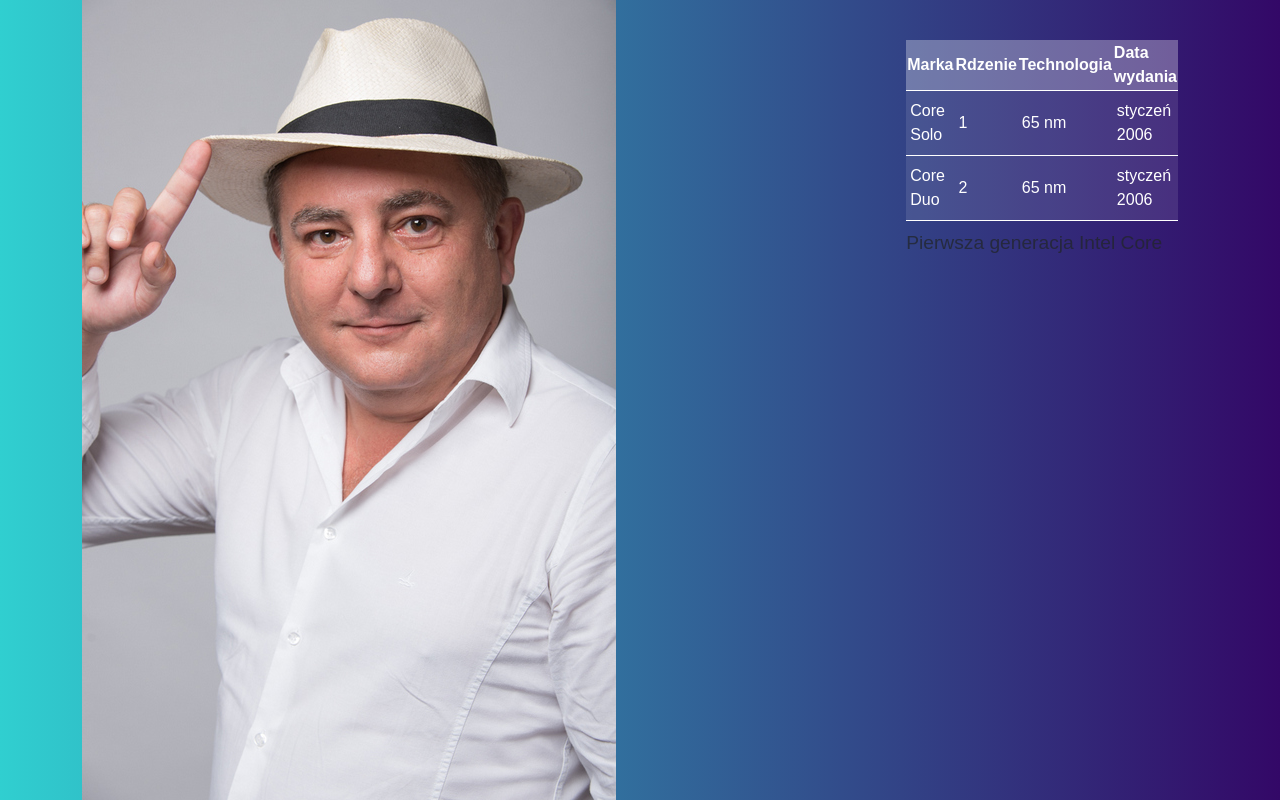
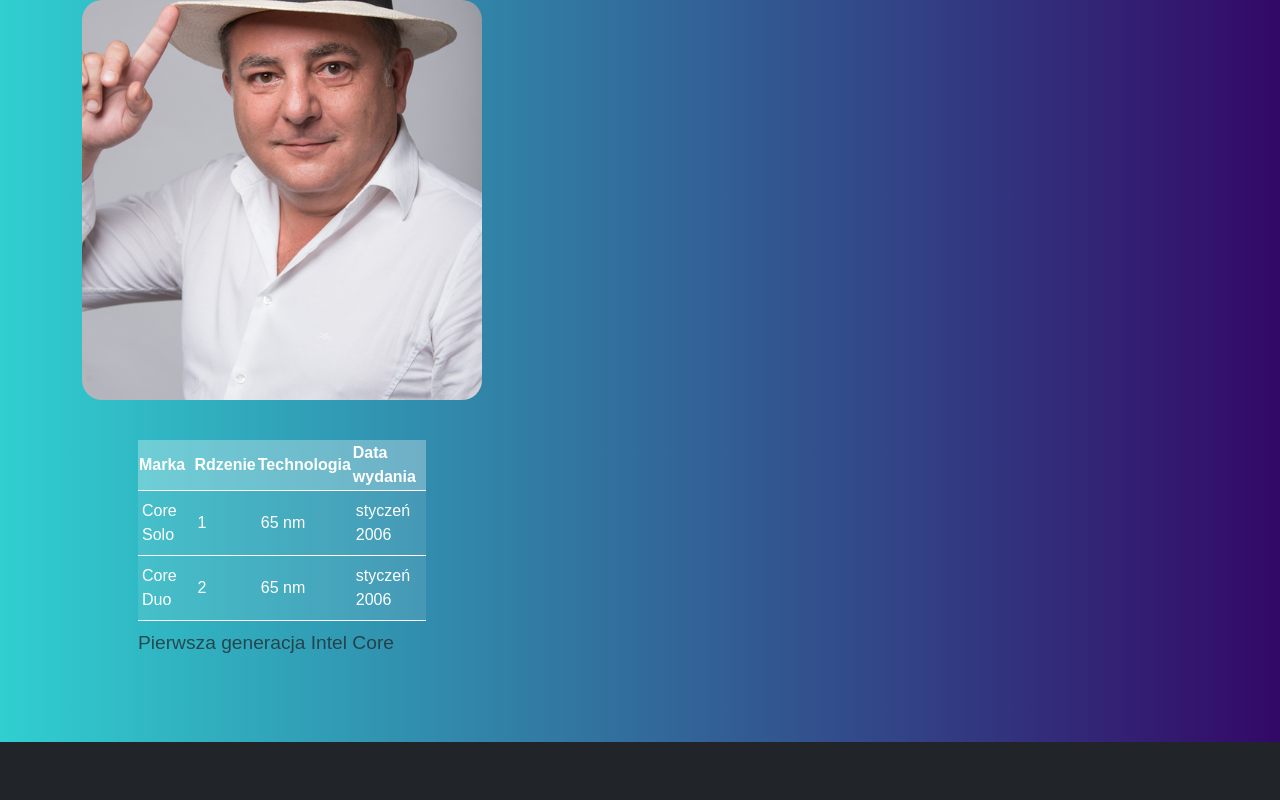
Before and after one commit to Dejwero/DjangoApp, a Django app: page /profile/1/ in a window 1280 px wide. Shown: the part 58-858 px from the top of the page. After the commit the page ends 800 px from the top, so only its background shows below. Run offline with Django 4.2, Linux system fonts and the light colour scheme; data comes from the database, SQL or seed files in the repository.

Commit message:
added hmtl and css

```diff
--- a/aplikacja/static/main.css
+++ b/aplikacja/static/main.css
@@ -85,7 +85,7 @@ body {
     background-clip: text;
   -webkit-background-clip: text;
   -webkit-text-fill-color: transparent;
-  font-size: 15px;
+  font-size: 18px;
   text-decoration: none;
 }
 .comment {
@@ -105,6 +105,14 @@ body {
     width: 100%;
     height: auto;
     object-fit: cover;
+    max-width: 100%;
+    max-height: 100%;
+}
+.profile-avatar {
+    width: 400px;
+    height: 400px;
+    border-radius: 20px;
+    margin: auto;
 }
 button {
     padding: 15px;
--- a/aplikacja/templates/mainpage.html
+++ b/aplikacja/templates/mainpage.html
@@ -4,7 +4,7 @@
             {% for post in object_list %}
                 <div class="post flex-column d-flex justify-content-center">
                     <h2 class="logo-text"><a href="{% url 'profile' post.profile.pk %}"><p>{{post.profile}}</p></a></h2>
-                    <a href="{% url 'post-photogram' post.pk %}"><img src="{{post.picture.url}}" class="image" style="max-width: 100%; max-height: 100%;" alt="Not found"></a>
+                    <a href="{% url 'post-photogram' post.pk %}"><img src="{{post.picture.url}}" class="image" alt="Not found"></a>
                     <div class="description">
                         <p class="">{{post.description}}</p>
                     </div>
--- a/aplikacja/templates/post.html
+++ b/aplikacja/templates/post.html
@@ -5,7 +5,7 @@
                 <div class="post flex-column d-flex justify-content-center">
                     <h2 class="logo-text"><a href="{% url 'profile' post.profile.pk %}"><p>{{post.profile}}</p></a></h2>
                     <a href="{% url 'post-photogram' post.pk %}">
-                        <img src="{{post.picture.url}}" class="image" style="max-width: 100%; max-height: 100%;">
+                        <img src="{{post.picture.url}}" class="image" >
                     </a>
                     <div class="description">
                         <p class="">{{post.description}}</p>
--- a/aplikacja/templates/profile.html
+++ b/aplikacja/templates/profile.html
@@ -1,9 +1,10 @@
 {% extends "base.html" %}
 {% block content %}
 
+
+        <section class="d-flex">
             <div>
-        <section class="d-flex">
-             <div class="image" style="max-width: 100%; max-height: 100%;"><img src="{{object.profile_picture.url}}" alt="Not found"></div>
+                <img src="{{object.profile_picture.url}}" class="profile-avatar image" alt="Not found">
                         <div class="tabele">
                             <table>
                                 <caption>Pierwsza generacja Intel Core</caption>
@@ -31,10 +32,12 @@
                                 </tbody>
                             </table>
                         </div>
+
+            </div>
         </section>
 
 
-    </div>
+
 
 
 {% endblock content %}
```
Lines whose indentation alone changed are shown as unchanged.
